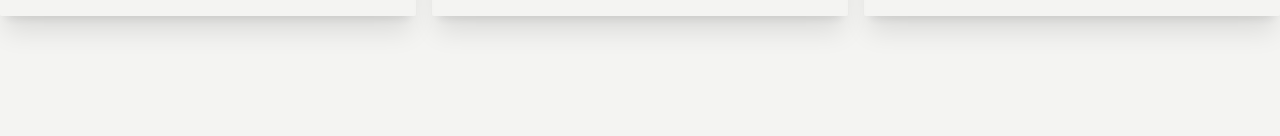
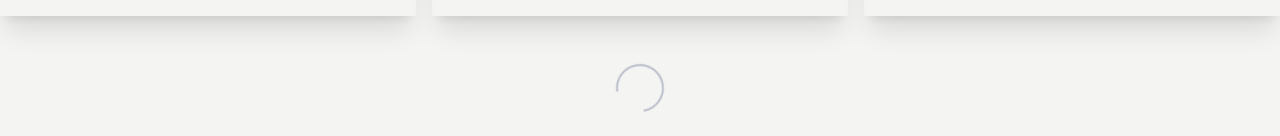
Before and after one commit to Jdure/heatSmart, a Next.js app: page /about in a window 1280 px wide. Shown: the part 816-952 px from the top of the page. Built offline with nearby package versions, Linux system fonts and the light colour scheme.

Commit message:
name change

```diff
--- a/src/app/about/page.tsx
+++ b/src/app/about/page.tsx
@@ -3,26 +3,23 @@
 import { ServiceCard } from "../components/ServiceCard";
 import data from "../../../data/customers.json";
 import { useEffect, useRef, useState } from "react";
-import useOnScreen from "../../../utils/useIntersectionObserver";
+import useOnScreen from "../../../utils/useOnScreenHook";
 import { LinkButton } from "../components/LinkButton";
 
 // FIXME: Intersection observer when loading more data
 
 export default function About() {
-  const [arrIdx, setArrIdx] = useState(1); // Start with 1 card
+  const [arrIdx, setArrIdx] = useState(0); // Start with 1 card
   const divRef = useRef<HTMLDivElement>(null);
   const isOnScreen = useOnScreen(divRef);
-  const screenWidth = window.innerWidth;
 
   const serviceData = data.customerBase;
 
   console.log(isOnScreen);
-  console.log(`Screen width: ${screenWidth}`);
 
   // NOTE: Look at this later
   const loadMoreData = () => {
-    screenWidth >= 768 ? setArrIdx(arrIdx + 2) : setArrIdx(arrIdx + 1);
-
+    setArrIdx(arrIdx + 3);
   };
 
   useEffect(() => {
@@ -77,7 +74,7 @@ export default function About() {
         ))}
       </div>
       {arrIdx <= serviceData.length ? (
-        <div ref={divRef} className="mx-auto phone:pt-48">
+        <div ref={divRef} className="mx-auto">
           <div
             className="w-12 h-12 rounded-full animate-spin
                     border-2 border-solid border-hue-secondary border-t-transparent"
--- a/utils/useIntersectionObserver.ts
+++ b/utils/useOnScreenHook.ts
@@ -7,6 +7,7 @@ export default function useOnScreen(ref: RefObject<HTMLElement | Element>) {
   useEffect(() => {
     const observerOptions = {
       threshold: 1,
+      rootMargin: "0px 0px 300px 0px",
     };
     (observerRef.current = new IntersectionObserver(([entry]) =>
       setIsOnScreen(entry.isIntersecting)
```
